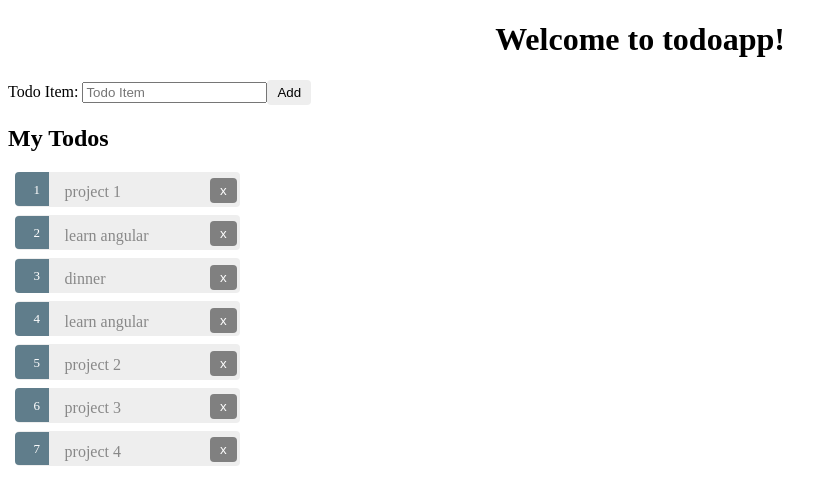
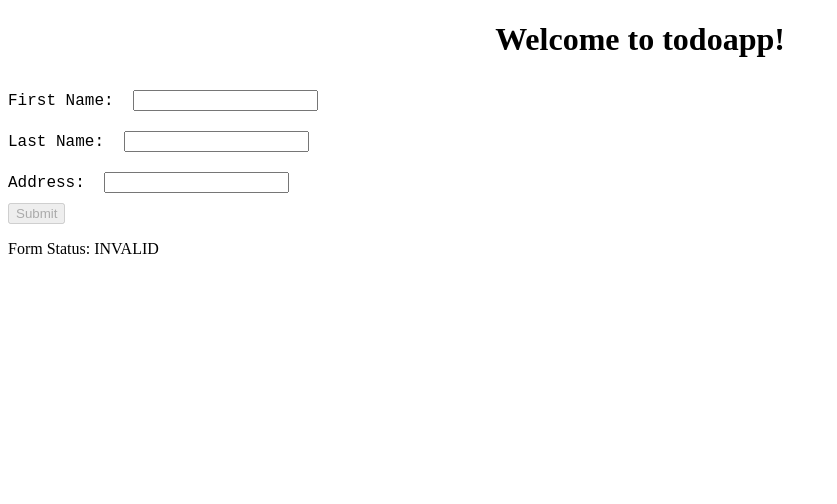
Before and after one commit to AbubakerShekhani/TodoAppFastTrack, an Angular app: page / in a window 1280 px wide. Shown: the top 504 px of the page, without its empty margins (0-837 px from the left). Built offline with nearby package versions, Linux system fonts and the light colour scheme.

Commit message:
Add reactive forms. Add validators and error display

```diff
--- a/src/app/app.component.html
+++ b/src/app/app.component.html
@@ -5,6 +5,8 @@
   </h1>
 </div>
 
+<app-form-reactive></app-form-reactive>
+<!--
 <app-todo></app-todo>
-
+-->
 <router-outlet></router-outlet>
--- /dev/null
+++ b/src/app/form-reactive/form-reactive.component.css
@@ -0,0 +1,11 @@
+div {
+    font-family: 'Courier New', Courier, monospace;
+}
+.alert-danger {
+    color: red;
+}
+
+.form-control {
+    margin: 10px;
+
+}
--- /dev/null
+++ b/src/app/form-reactive/form-reactive.component.html
@@ -0,0 +1,56 @@
+
+  <form [formGroup]="profileForm1" (ngSubmit)="onSubmit(profileForm1.value)" >
+    <div>
+      <label>First Name: </label>
+      <input type="text" formControlName="firstName" class="form-control"/>
+      <div *ngIf="firstName.invalid && (firstName.dirty || firstName.touched)"
+          class="alert alert-danger">
+
+        <div *ngIf="firstName.errors.required">
+          First Name is required.
+        </div>
+        <div *ngIf="firstName.errors.minlength">
+          First Name must be at least 4 characters long.
+        </div>
+      </div>
+
+    </div>
+
+    <div>
+      <label>Last Name: </label>
+      <input type="text" formControlName="lastName" class="form-control"/>
+
+      <div *ngIf="lastName.invalid && (lastName.dirty || lastName.touched)"
+          class="alert alert-danger">
+
+        <div *ngIf="lastName.errors.required">
+          Last Name is required.
+        </div>
+        <div *ngIf="lastName.errors.minlength">
+          Last Name must be at least 4 characters long.
+        </div>
+      </div>
+
+
+    </div>
+
+    <div>
+        <label>Address: </label>
+        <input type="text" formControlName="address" class="form-control"/>
+
+        <div *ngIf="address.invalid && (address.dirty || address.touched)" class="alert alert-danger">
+        <div *ngIf="address.errors.required">
+          Address is required.
+        </div>
+        <div *ngIf="address.errors.minlength">
+          Address must be at least 10 characters long.
+        </div>
+      </div>
+    </div>
+    <div>
+        <button type="submit" [disabled]="!profileForm1.valid" >Submit</button>
+    </div>
+    <p>
+        Form Status: {{ profileForm1.status }}
+      </p>
+  </form>
--- /dev/null
+++ b/src/app/form-reactive/form-reactive.component.ts
@@ -0,0 +1,42 @@
+import { Component, OnInit } from '@angular/core';
+import { FormControl, FormBuilder, Validators, FormGroup  } from '@angular/forms';
+
+@Component({
+  selector: 'app-form-reactive',
+  templateUrl: './form-reactive.component.html',
+  styleUrls: ['./form-reactive.component.css']
+})
+export class FormReactiveComponent implements OnInit {
+
+  profileForm1 = null;
+
+  constructor(private fb: FormBuilder) {
+    this.profileForm1 = this.fb.group({
+      firstName: ['', [
+        Validators.required,
+        Validators.minLength(4)
+      ]],
+      lastName: ['', [Validators.required,
+                     Validators.minLength(4)]],
+      address: ['', [Validators.required,
+                    Validators.minLength(10)]],
+     });
+
+  }
+
+  ngOnInit() {
+  }
+
+  get firstName() {
+    return this.profileForm1.get('firstName');
+  }
+
+  get lastName() {
+    return this.profileForm1.get('lastName');
+  }
+
+  get address() {
+    return this.profileForm1.get('address');
+  }
+
+}
--- a/src/app/todo/todo.component.html
+++ b/src/app/todo/todo.component.html
@@ -31,3 +31,11 @@
 <div *ngIf="selectedTodo">
   <app-todoitem [selectedItem]="selectedTodo" (change)="onChange($event)"></app-todoitem>
 </div>
+
+
+<form [formGroup]="profileForm" (ngSubmit)="onSubmit(profileForm.value)" >
+  <input type="text" formControlName="firstName"  />
+  <input type="text" formControlName="lastName"   />
+  <input type="text" formControlName="address" />
+  <button type="submit" [disabled]="!profileForm.valid" >Submit</button>
+</form>
--- a/src/app/todo/todo.component.ts
+++ b/src/app/todo/todo.component.ts
@@ -3,6 +3,7 @@ import { Component, OnInit } from '@angular/core';
 //import { TODOS } from '../mock-todo';
 import { Todo } from '../todo';
 import { TodoService } from '../todo.service';
+import { FormControl, FormBuilder, Validators, FormGroup  } from '@angular/forms';
 
 @Component({
   selector: 'app-todo',
@@ -12,15 +13,19 @@ import { TodoService } from '../todo.service';
 export class TodoComponent implements OnInit {
 
   todos: Todo[];
-
   todo: Todo;
 
   //todos = Todo[];
-
   selectedTodo: Todo;
 
+  profileForm = this.fb.group({
+    firstName: ['', Validators.required],
+    lastName: ['', Validators.required],
+    address: ['', Validators.required],
+   });
+
   //dependency injection
-  constructor(private todoService:TodoService) {
+  constructor(private todoService: TodoService, private fb: FormBuilder) {
 
   }
 
@@ -55,4 +60,8 @@ export class TodoComponent implements OnInit {
   ngOnChanges() {
     //this.getTodos();
   }
+
+  onSubmit(value) {
+    console.log(value);
+  }
 }
```
Also changed, not shown: src/app/app.module.ts (+6 -3 lines), 1 other file (tests, documents, lock files or other folders).
